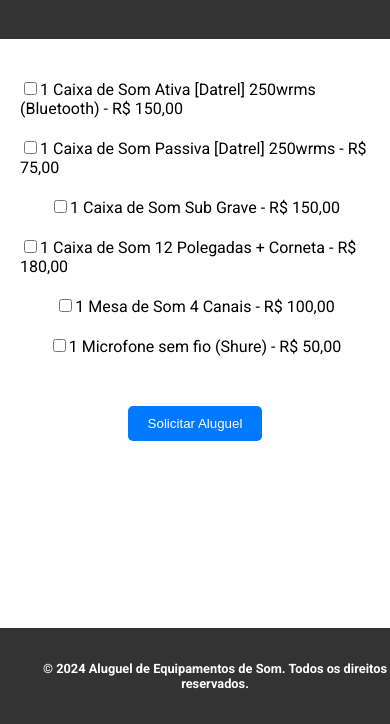
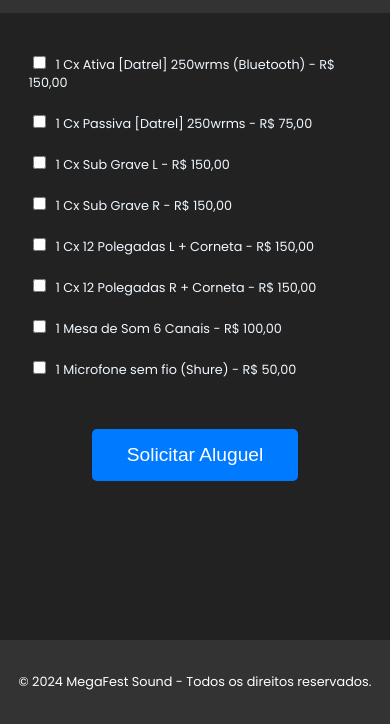
Before and after one commit to megafestsound/megafestsound.github.io, a plain HTML site: page index.html in a window 390 px wide. Shown: the part 120-844 px from the top of the page. Drawn offline with Linux system fonts and the light colour scheme.

Commit message:
update files

```diff
--- a/css/style.css
+++ b/css/style.css
@@ -1,17 +1,20 @@
-@import url('https://fonts.googleapis.com/css2?family=Roboto:ital,wght@0,100;0,300;0,400;0,500;0,700;0,900;1,100;1,300;1,400;1,500;1,700;1,900&display=swap');
+
 
 /* styles.css */
 
 body {
-    font-family: 'Roboto', sans-serif;
+    font-family: 'Poppins', sans-serif;
     margin: 0;
     padding: 0;
+    box-sizing: border-box;
+    background-color: #222;
+    color: aliceblue;
 }
 
 header {
     background-color: #333;
     color: #fff;
-    padding: 20px;
+    padding: 10px;
     text-align: center;
 }
 
@@ -22,23 +25,38 @@ main {
 button {
     display: block;
     margin: 20px auto;
-    padding: 10px 20px;
+    padding: 15px 30px;
     background-color: #007bff;
     color: #fff;
     border: none;
     border-radius: 5px;
     cursor: pointer;
+    font-size: 1.1rem;
 }
 
 button:hover {
     background-color: #0056b3;
 }
 
-#equipments{
+.containerEquip{
+    width: 100%;
+
     display: flex;
     justify-content: center;
     align-items: center;
+}
+
+#equipments{
+    width: 40%;
+    display: flex;
+    justify-content: center;
+    /* align-items: center; */
     flex-direction: column;
+}
+
+input{
+    margin-right: 10px;
+
 }
 
 #total{
@@ -56,11 +74,30 @@ button:hover {
 footer {
     background-color: #333;
     color: #fff;
-    padding: 20px;
+    padding: 20px 0;
     text-align: center;
     position: fixed;
     bottom: 0;
     width: 100%;
     font-size: 0.8rem;
-    font-weight: 700;
 }
+
+@media (max-width: 768px) {
+    #equipments{
+        width: 95%;
+        font-size: 0.8rem;
+    }
+
+    button{
+        padding: 15px 35px;
+        font-size: 1.2rem;
+    }
+
+    h1{
+        font-size: 1.4rem;
+    }
+
+    h3{
+        font-size: 1rem;
+    }
+}
--- a/index.html
+++ b/index.html
@@ -5,6 +5,9 @@
     <meta name="viewport" content="width=device-width, initial-scale=1.0">
     <title>Aluguel de Equipamentos de Som</title>
     <link rel="stylesheet" href="/css/style.css">
+    <link rel="preconnect" href="https://fonts.googleapis.com">
+<link rel="preconnect" href="https://fonts.gstatic.com" crossorigin>
+<link href="https://fonts.googleapis.com/css2?family=Poppins:ital,wght@0,100;0,200;0,300;0,400;0,500;0,600;0,700;0,800;0,900;1,100;1,200;1,300;1,400;1,500;1,600;1,700;1,800;1,900&family=Roboto:ital,wght@0,100;0,300;0,400;0,500;0,700;0,900;1,100;1,300;1,400;1,500;1,700;1,900&display=swap" rel="stylesheet">
 </head>
 <body>
     <header>
@@ -12,9 +15,12 @@
         <h5>Aluguel de equipamentos de som em Brasília-DF</h5>
     </header>
     <main>
-        <section id="equipments">
-            <!-- Aqui serão listados os equipamentos disponíveis -->
-        </section>
+        <div class="containerEquip">
+            <section id="equipments">
+                <!-- Aqui serão listados os equipamentos disponíveis -->
+            </section>
+        </div>
+
         <section id="total">
             <!-- Aqui será exibido o total do aluguel -->
         </section>
@@ -22,7 +28,7 @@
     </main>
 
     <footer>
-        <p>© 2024 Aluguel de Equipamentos de Som. Todos os direitos reservados.</p>
+        <p>© 2024 MegaFest Sound - Todos os direitos reservados.</p>
     </footer>
 
 
--- a/js/script.js
+++ b/js/script.js
@@ -1,10 +1,12 @@
 // script.js
 const equipments = [
-    { name: "1 Caixa de Som Ativa [Datrel] 250wrms (Bluetooth)", price: 150 },
-    { name: "1 Caixa de Som Passiva [Datrel] 250wrms", price: 75 },
-    { name: "1 Caixa de Som Sub Grave", price: 150 },
-    { name: "1 Caixa de Som 12 Polegadas + Corneta", price: 180 },
-    { name: "1 Mesa de Som 4 Canais", price: 100 },
+    { name: "1 Cx Ativa [Datrel] 250wrms (Bluetooth)", price: 150 },
+    { name: "1 Cx Passiva [Datrel] 250wrms", price: 75 },
+    { name: "1 Cx Sub Grave L", price: 150 },
+    { name: "1 Cx Sub Grave R", price: 150 },
+    { name: "1 Cx 12 Polegadas L + Corneta", price: 150 },
+    { name: "1 Cx 12 Polegadas R + Corneta", price: 150 },
+    { name: "1 Mesa de Som 6 Canais", price: 100 },
     { name: "1 Microfone sem fio (Shure)", price: 50 },
 
     // Adicione mais equipamentos conforme necessário
```
